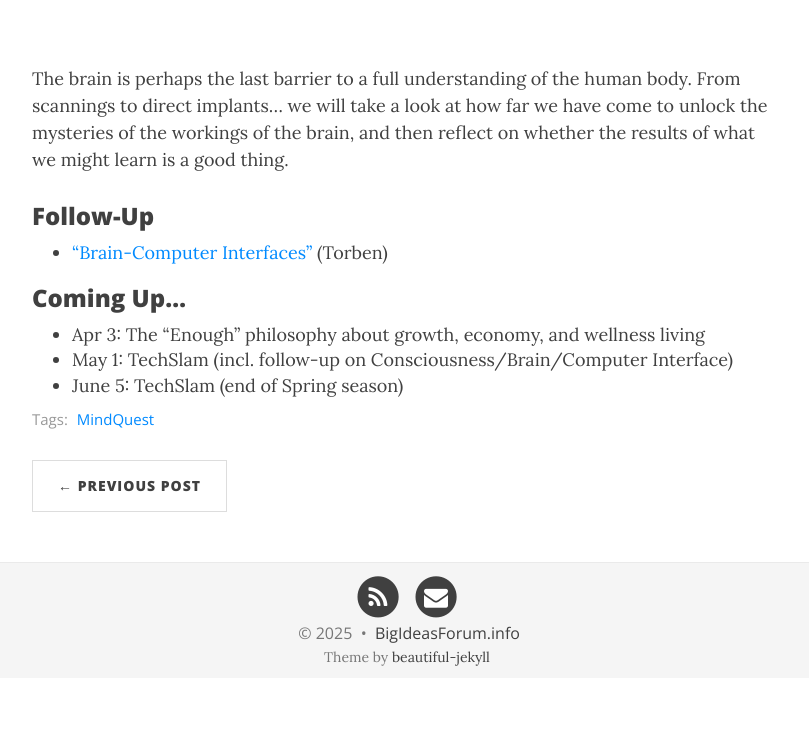
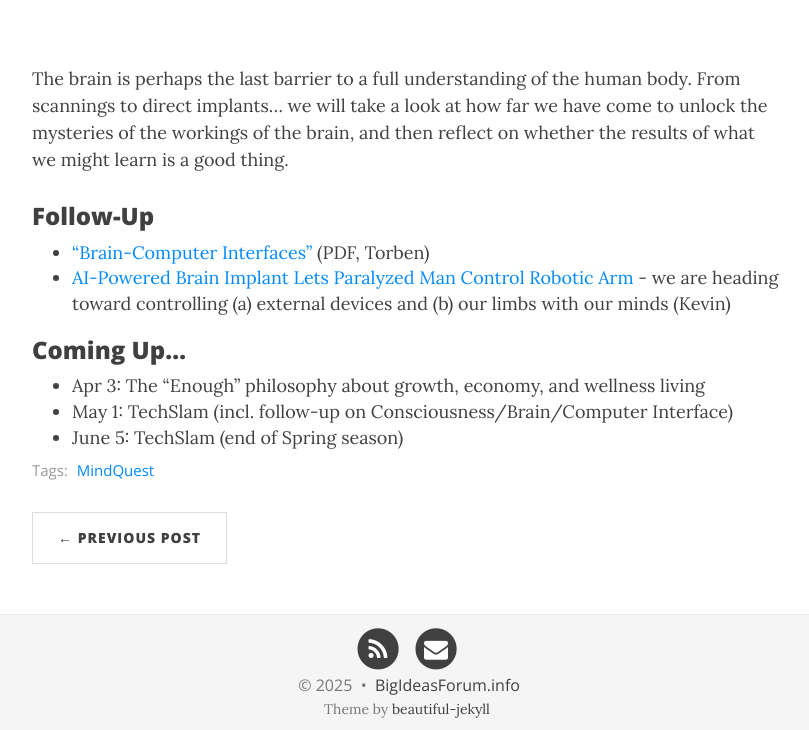
Before and after one commit to BigIdeasForum/bigideasforum.github.io, a Jekyll site: the page built from _posts/2025/2025-03-06-bci.md, in a window 1280 px wide and 1259 px high. Shown: the part 529-1259 px from the top of the window, without its empty margins (233-1042 px from the left). Built offline with Jekyll 4.4.1, drawn with Linux system fonts in a browser that asks for light colours; nearby versions of some CDN libraries.

Commit message:
Add another reference

```diff
--- a/_posts/2025/2025-03-06-bci.md
+++ b/_posts/2025/2025-03-06-bci.md
@@ -11,7 +11,8 @@ The brain is perhaps the last barrier to a full understanding of the human body.
 
 ### Follow-Up
 
-* ["Brain-Computer Interfaces"](/assets/present/2025/2025-03-06/bci.pdf) (Torben)
+* ["Brain-Computer Interfaces"](/assets/present/2025/2025-03-06/bci.pdf) (PDF, Torben)
+* [AI-Powered Brain Implant Lets Paralyzed Man Control Robotic Arm](https://neurosciencenews.com/ai-robot-arm-bci-neurotech-28471/) - we are heading toward controlling (a) external devices and (b) our limbs with our minds (Kevin)
 
 ### Coming Up...
 
```
